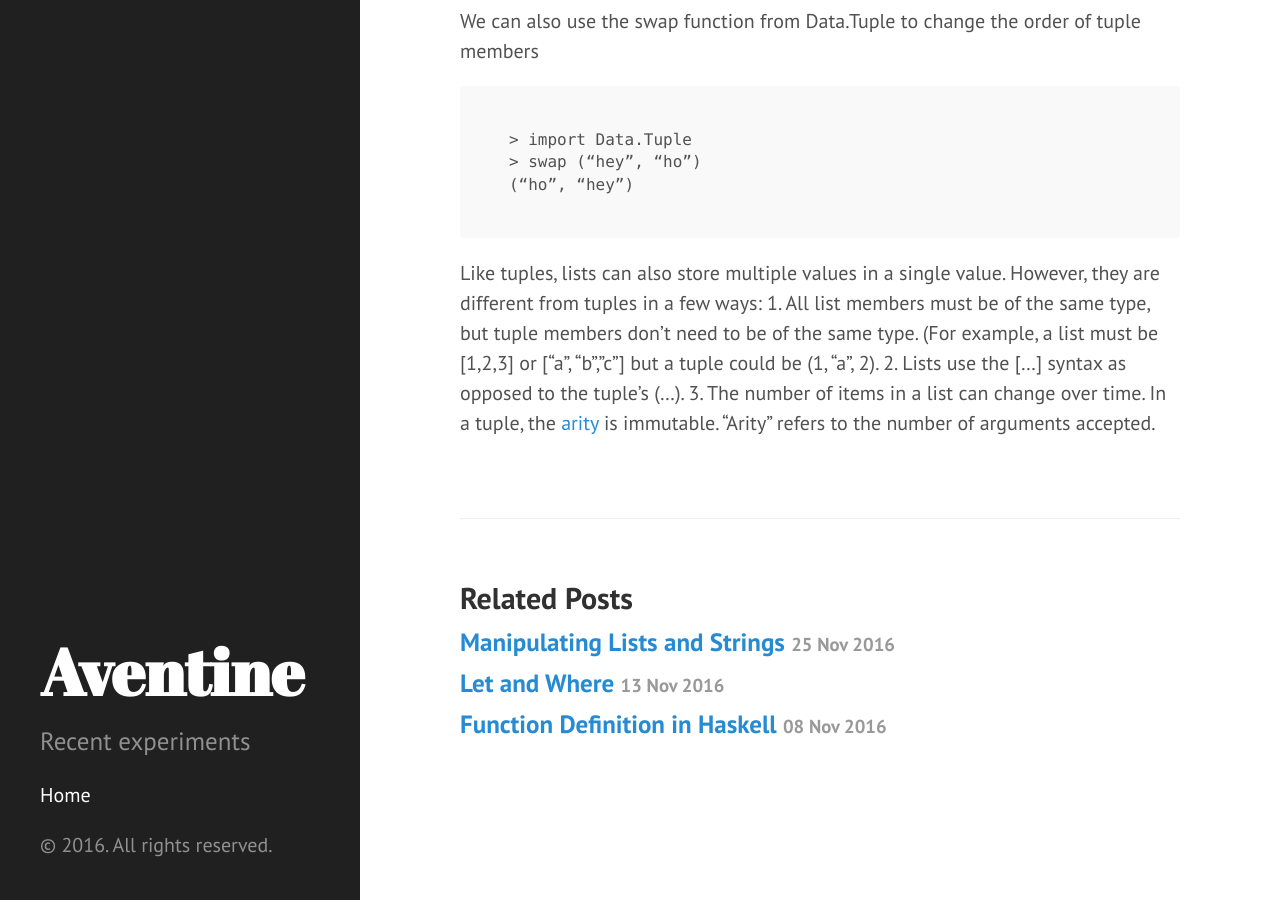
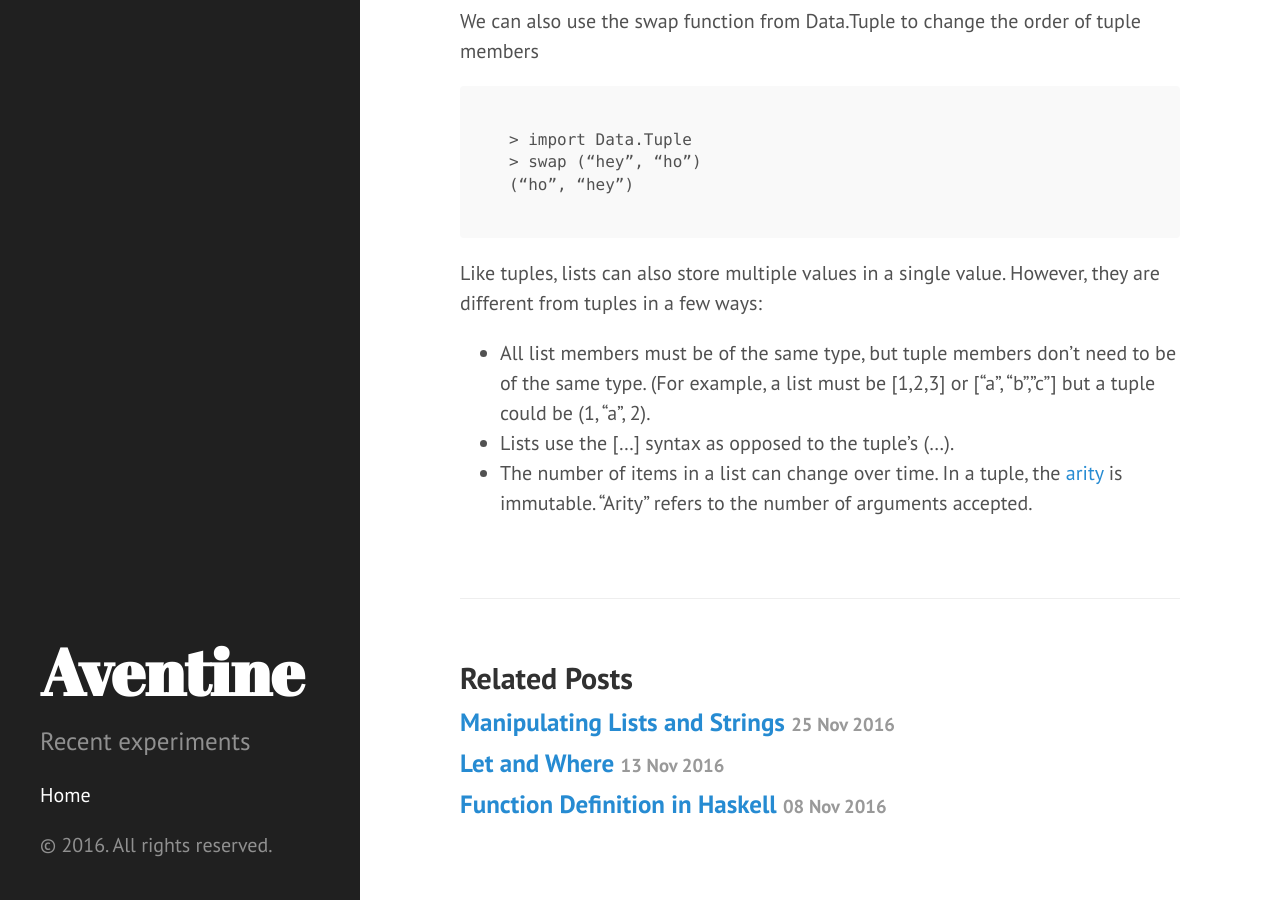
Before and after one commit to nmulani/nmulani.github.io, a Jekyll site: the page built from _posts/2016-11-28-tuples-vs-lists.markdown, in a window 1280 px wide and 900 px high, scrolled down 558 px. Built offline with Jekyll 4.4.1, drawn with Linux system fonts in a browser that asks for light colours.

Commit message:
Post update: Tuples vs Lists

````diff
--- a/_posts/2016-11-28-tuples-vs-lists.markdown
+++ b/_posts/2016-11-28-tuples-vs-lists.markdown
@@ -27,6 +27,7 @@ We can also use the swap function from Data.Tuple to change the order of tuple m
 ```
 
 Like tuples, lists can also store multiple values in a single value. However, they are different from tuples in a few ways:
-	1. All list members must be of the same type, but tuple members don’t need to be of the same type. (For example, a list must be [1,2,3] or [“a”, “b”,”c”] but a tuple could be (1, “a”, 2).
-	2. Lists use the [...] syntax as opposed to the tuple’s (...).
-	3. The number of items in a list can change over time. In a tuple, the [arity](https://en.wikipedia.org/wiki/Arity) is immutable. “Arity” refers to the number of arguments accepted.
+
+* All list members must be of the same type, but tuple members don’t need to be of the same type. (For example, a list must be [1,2,3] or [“a”, “b”,”c”] but a tuple could be (1, “a”, 2).
+* Lists use the [...] syntax as opposed to the tuple’s (...).
+* The number of items in a list can change over time. In a tuple, the [arity](https://en.wikipedia.org/wiki/Arity) is immutable. “Arity” refers to the number of arguments accepted.
````
